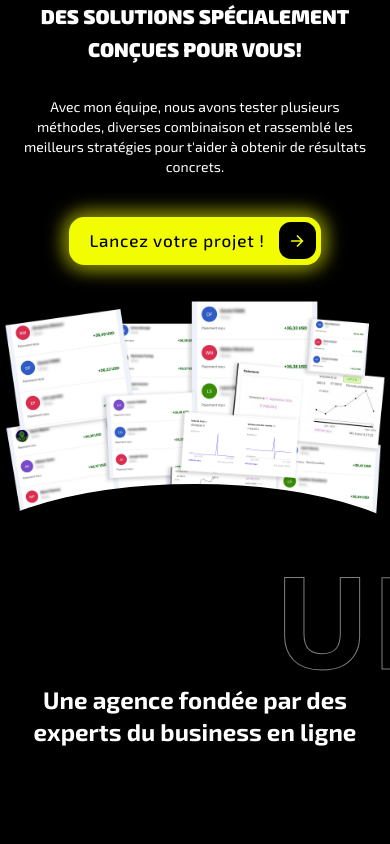
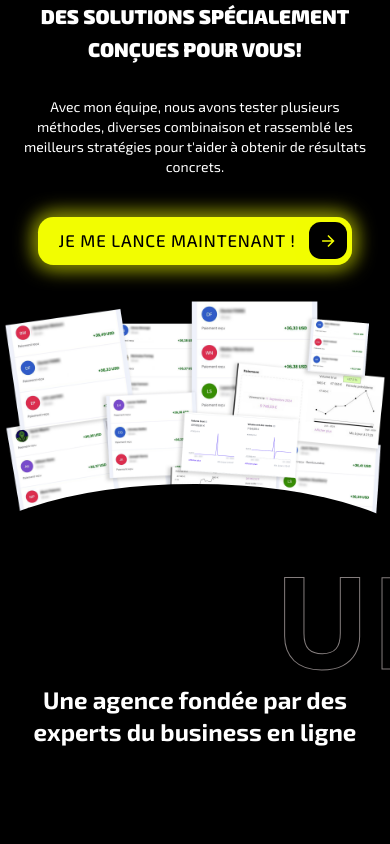
Before and after one commit to salahelfatimi/trafic-genus, a Next.js app: page /accompagnement/components/saction-2 in a window 390 px wide. Shown: the top 844 px of the page. Built offline with nearby package versions, Linux system fonts and the light colour scheme.

Commit message:
fix: update button text to 'je me lance maintenant!' and apply uppercase styling across multiple components

```diff
--- a/src/app/accompagnement/components/header/page.jsx
+++ b/src/app/accompagnement/components/header/page.jsx
@@ -62,7 +62,7 @@ export default  function Header (){
                             Avec mon équipe, nous avons tester plusieurs méthodes, diverses combinaison et rassemblé les meilleurs <br className=' hidden lg:block' /> stratégies pour t&apos;aider à obtenir de résultats concrets.
                         </p>
                         <Link href={'/appel'} target="_blank" >
-                            <button className="cssbuttons-io-button ">
+                            <button className="cssbuttons-io-button uppercase">
                                 je me lance maintenant !
                                 <div className="icon">
                                     <svg height="24" width="24" viewBox="0 0 24 24" xmlns="http://www.w3.org/2000/svg" > <path d="M0 0h24v24H0z" fill="none"></path> <path d="M16.172 11l-5.364-5.364 1.414-1.414L20 12l-7.778 7.778-1.414-1.414L16.172 13H4v-2z" fill="currentColor" ></path> </svg>
@@ -121,7 +121,7 @@ export default  function Header (){
                     </div>
                 </div>
                 <Link href={'/appel'} target="_blank" >
-                    <button className="cssbuttons-io-button ">
+                    <button className="cssbuttons-io-button uppercase">
                         je me lance maintenant !
                         <div className="icon">
                             <svg height="24" width="24" viewBox="0 0 24 24" xmlns="http://www.w3.org/2000/svg" > <path d="M0 0h24v24H0z" fill="none"></path> <path d="M16.172 11l-5.364-5.364 1.414-1.414L20 12l-7.778 7.778-1.414-1.414L16.172 13H4v-2z" fill="currentColor" ></path> </svg>
--- a/src/app/accompagnement/components/saction-2/page.jsx
+++ b/src/app/accompagnement/components/saction-2/page.jsx
@@ -20,8 +20,8 @@ export default function Saction2(){
                             Avec mon équipe, nous avons tester plusieurs méthodes, diverses combinaison et rassemblé les meilleurs <br className=' hidden lg:block' /> stratégies pour t&apos;aider à obtenir de résultats concrets.
                         </p>                     </div>
                         <Link href={'/appel'} target="_blank" >
-                                <button className="cssbuttons-io-button ">
-                                    Lancez votre projet !
+                                <button className="cssbuttons-io-button uppercase">
+                                    je me lance maintenant !
                                     <div className="icon">
                                         <svg
                                         height="24"
--- a/src/app/accompagnement/components/saction-3/page.jsx
+++ b/src/app/accompagnement/components/saction-3/page.jsx
@@ -49,8 +49,8 @@ export default function Saction3(){
                     <p className="  text-sm  text-white  text-center lg:text-2xl">Prenez contact et échangeons ensemble sur votre projet
                     </p>
                     <Link href={'/appel'} target="_blank" >
-                    <button className="cssbuttons-io-button ">
-                        RÉSERVEZ VOTRE APPEL
+                    <button className="cssbuttons-io-button uppercase ">
+                        je me lance maintenant !
                         <div className="icon">
                             <svg
                                 height="24"
--- a/src/components/pages/expert/page.jsx
+++ b/src/components/pages/expert/page.jsx
@@ -34,7 +34,7 @@ export default function Expert(){
                                 {expertsDats.map((ele,index)=>(
                                     <div className=' relative select-none ' key={index}>
                                         <img src={'/expert/logo.png'} width={500} height={700} className='  absolute w-28  top-0 -left-4 z-50' quality={100} alt="trafic genius"    title="trafic genius"/>
-                                        <div className=" relative  rounded-t-full    flex flex-col items-center   min-w-80  " >
+                                        <div className=" relative  rounded-t-full    flex flex-col items-center   min-w-80 lg:min-w-96  " >
                                             <img src={`/expert/team/${ele.image}`} width={500} height={700} className='  w-96 h-auto bg-cover  ' quality={100} alt={ele.name}    title={ele.name}/>
                                         </div>
                                     </div>
```
